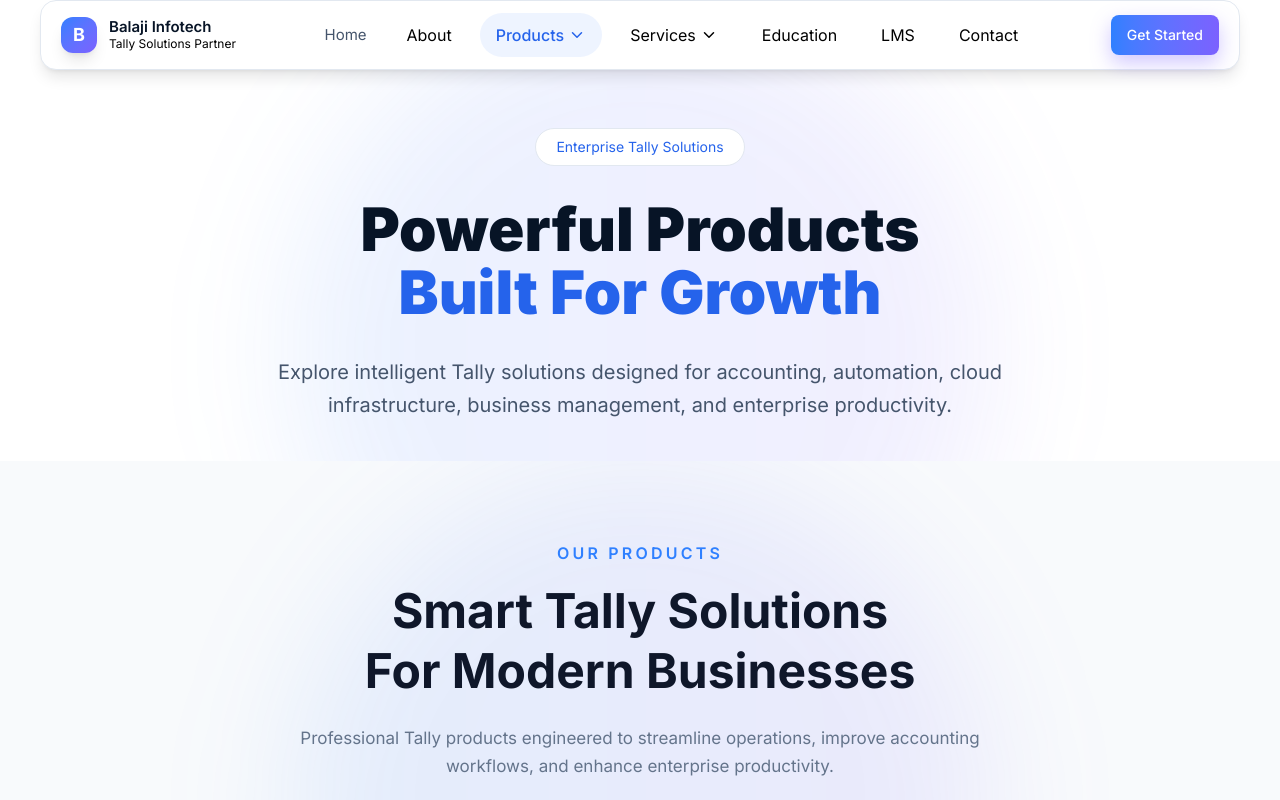
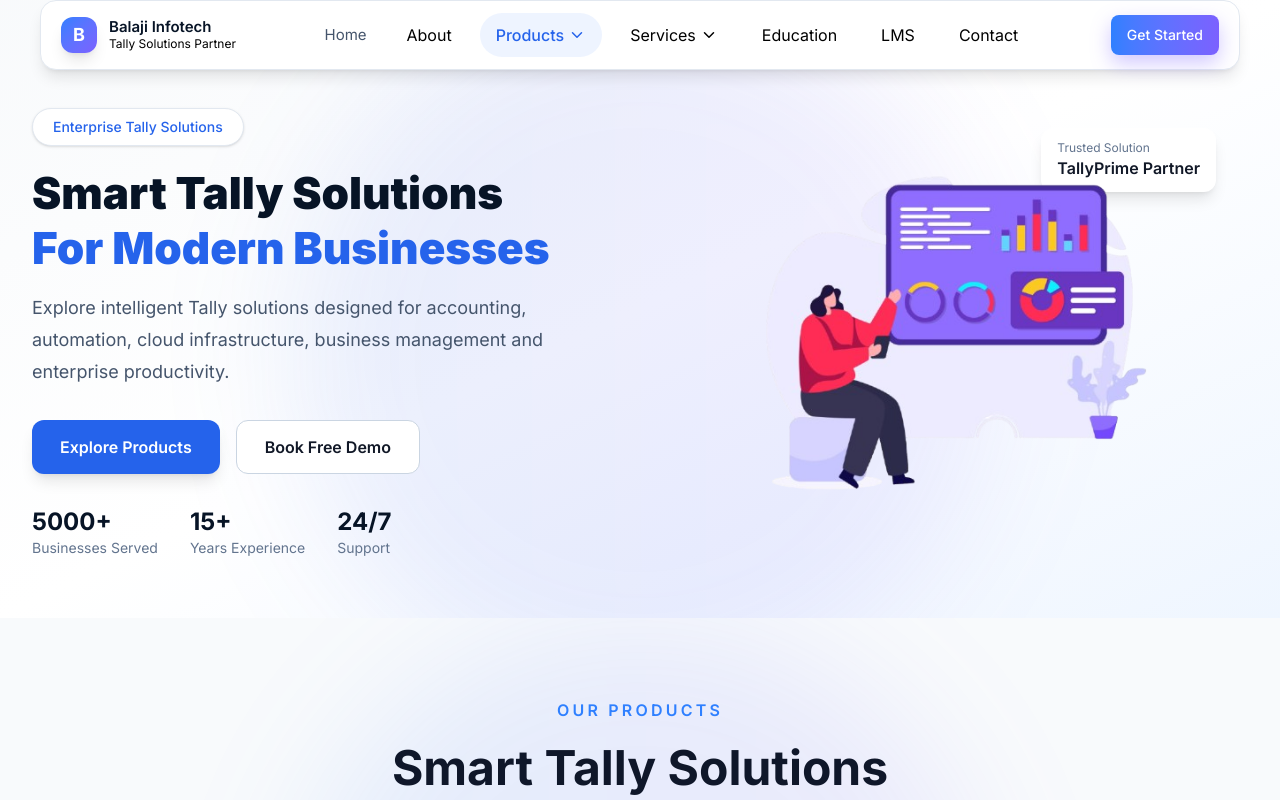
Before and after one commit to MonikaAmujuri-Manuen/Balaji-Infotech, a React (Vite) app in the folder Frontend/: page /Balaji-Infotech/products in a window 1280 px wide. Shown: the top 800 px of the page. Built offline with nearby package versions, Linux system fonts and the light colour scheme.

Commit message:
Product page Updated

```diff
--- a/Frontend/src/pages/Products.jsx
+++ b/Frontend/src/pages/Products.jsx
@@ -5,6 +5,7 @@ import tallyPrime from "../assets/tallyPrime.png";
 import tallyServer from "../assets/tallyServer.png";
 import tallyAws from "../assets/tallyAws.png"
 import tallyMobile from "../assets/tallyMobile.png"
+import dashboardImage from "../assets/products-dashboard.png";
 
 
 export default function Products() {
@@ -12,6 +13,7 @@ export default function Products() {
     <>
 
       {/* ================= HERO SECTION ================= */}
+      {false && (
       <section
   className="
     relative
@@ -103,6 +105,203 @@ export default function Products() {
             </p>
           </div>
         </div>
+      </section>
+      )}
+
+      <section
+  className="
+    relative
+    pt-24
+    pb-10
+    lg:pt-24
+    lg:pb-12
+    overflow-hidden
+    bg-gradient-to-br
+    from-slate-50
+    via-white
+    to-blue-50
+  "
+>
+  {/* Background Glow */}
+  <div
+    className="
+      absolute
+      top-0
+      left-1/2
+      -translate-x-1/2
+      w-[700px]
+      h-[700px]
+      bg-gradient-to-r
+      from-[#2563EB]/10
+      to-[#7B61FF]/10
+      rounded-full
+      blur-3xl
+    "
+  />
+
+  <div className="max-w-7xl mx-auto px-4 sm:px-6 lg:px-8 relative z-10 w-full">
+    <div className="grid lg:grid-cols-2 gap-8 lg:gap-12 items-center">
+
+      {/* LEFT CONTENT */}
+      <div>
+
+        <span
+          className="
+            inline-flex
+            items-center
+            px-5
+            py-2
+            rounded-full
+            bg-white
+            border
+            border-slate-200
+            text-[#2563EB]
+            text-sm
+            font-medium
+            shadow-sm
+          "
+        >
+          Enterprise Tally Solutions
+        </span>
+
+        <h1
+          className="
+            mt-5
+            text-3xl sm:text-4xl lg:text-[44px]
+            font-black
+            leading-tight
+            text-[#071426]
+          "
+        >
+          Smart Tally Solutions
+          <br />
+
+          <span className="text-[#2563EB]">
+            For Modern Businesses
+          </span>
+        </h1>
+
+        <p
+          className="
+            mt-4
+            text-base lg:text-lg
+            text-slate-600
+            leading-8
+            max-w-xl
+          "
+        >
+          Explore intelligent Tally solutions designed for accounting,
+          automation, cloud infrastructure, business management and
+          enterprise productivity.
+        </p>
+
+        {/* CTA BUTTONS */}
+        <div className="flex flex-col sm:flex-row gap-4 mt-8">
+          <button
+            className="
+              px-7
+              py-3.5
+              rounded-xl
+              bg-[#2563EB]
+              text-white
+              font-semibold
+              shadow-lg
+              hover:shadow-xl
+              transition
+            "
+          >
+            Explore Products
+          </button>
+
+          <button
+            className="
+              px-7
+              py-3.5
+              rounded-xl
+              border
+              border-slate-300
+              bg-white
+              font-semibold
+              hover:bg-slate-50
+              transition
+            "
+          >
+            Book Free Demo
+          </button>
+        </div>
+
+        {/* STATS */}
+        <div className="flex flex-wrap gap-8 mt-8">
+
+          <div>
+            <h3 className="text-2xl font-bold text-[#071426]">
+              5000+
+            </h3>
+            <p className="text-slate-500 text-sm">
+              Businesses Served
+            </p>
+          </div>
+
+          <div>
+            <h3 className="text-2xl font-bold text-[#071426]">
+              15+
+            </h3>
+            <p className="text-slate-500 text-sm">
+              Years Experience
+            </p>
+          </div>
+
+          <div>
+            <h3 className="text-2xl font-bold text-[#071426]">
+              24/7
+            </h3>
+            <p className="text-slate-500 text-sm">
+              Support
+            </p>
+          </div>
+
+        </div>
+      </div>
+
+      {/* RIGHT SIDE */}
+      <div className="relative">
+
+        <div className="
+        absolute
+        top-8
+        right-8
+        bg-white
+        rounded-xl
+        shadow-lg
+        px-4
+        py-3
+        ">
+          <p className="text-xs text-slate-500">
+            Trusted Solution
+          </p>
+          <p className="font-semibold">
+            TallyPrime Partner
+          </p>
+        </div>
+
+        {/* Illustration Container */}
+        <div
+          className="
+            relative
+            p-4
+          "
+        >
+          <img
+            src={dashboardImage}
+            alt="Business Dashboard"
+            className="w-[80%] mx-auto h-auto"
+          />
+        </div>
+
+      </div>
+
+    </div>
+  </div>
       </section>
 
       {/* ================= PRODUCTS GRID ================= */}
```
Also changed, not shown: Frontend/src/assets/products-dashboard.png (added).
